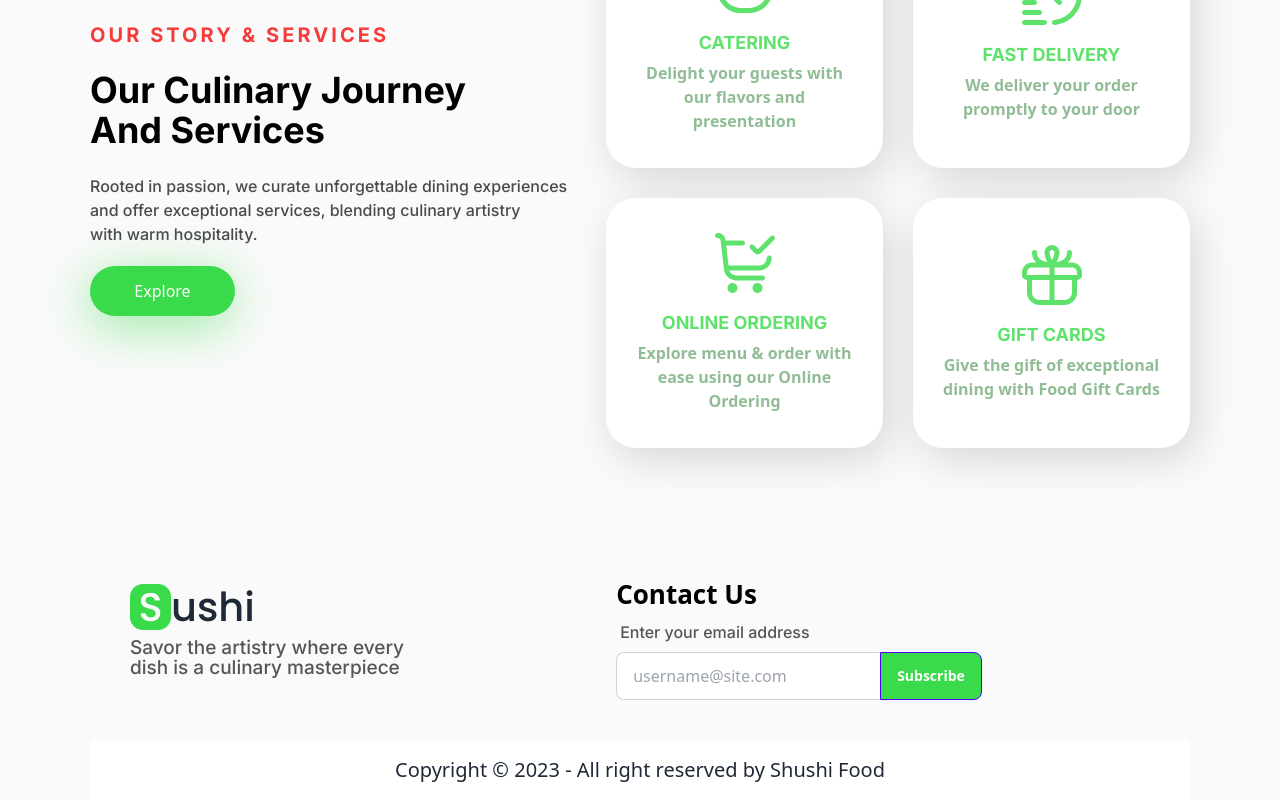
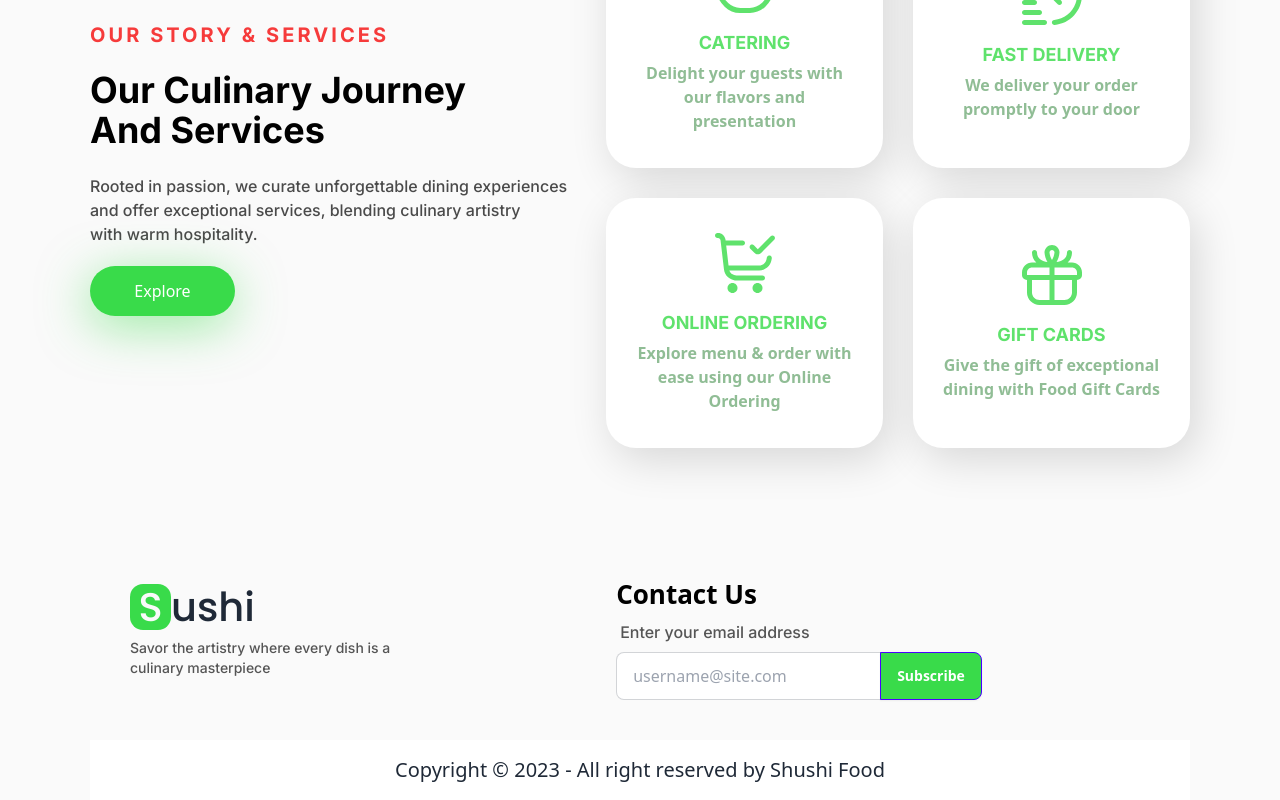
Before and after one commit to Maxwell011/sushi-experience, a React (Vite) app: page / in a window 1280 px wide. Shown: the part 2261-3061 px from the top of the page. Built offline with nearby package versions, Linux system fonts and the light colour scheme.

Commit message:
Changed text size

```diff
--- a/src/components/Footer.tsx
+++ b/src/components/Footer.tsx
@@ -9,7 +9,7 @@ const Footer = () => {
             </span>
             <span className="text-black text-[40px] font-medium">ushi</span>
           </h1>
-          <p className="text-[#555] text-[19px] not-italic font-medium w-[302px] font-inter">
+          <p className="text-[#555] not-italic font-medium w-[302px] font-inter">
             Savor the artistry where every dish is a culinary masterpiece
           </p>
         </aside>
```
